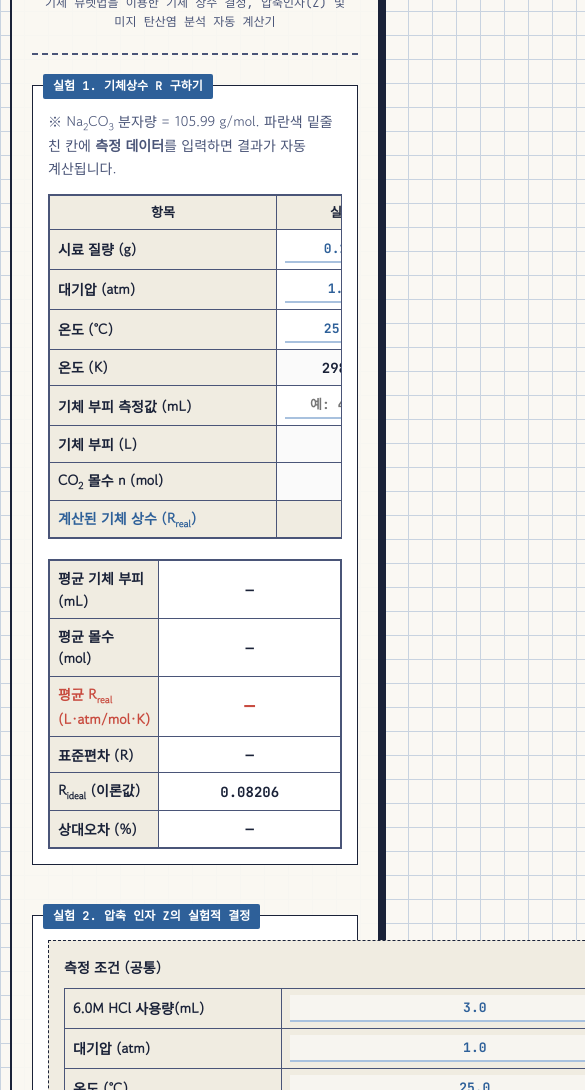
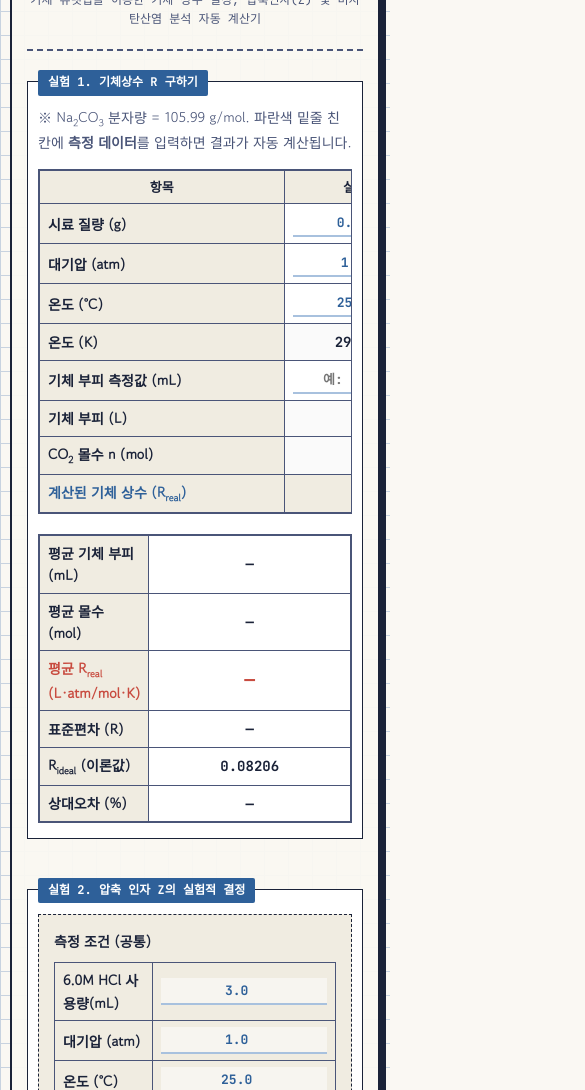
Before and after one commit to kkckimsk/chemi2026_appsil1, a plain HTML site: page index.html in a window 390 px wide. Shown: the part 109-1199 px from the top of the page, 585 px wide, since content can reach past the window. Drawn offline with Linux system fonts and the light colour scheme.

Commit message:
Add files via upload

```diff
--- a/index.html
+++ b/index.html
@@ -112,7 +112,12 @@
 
   /* 모바일에서 넓게 유지해야 하는 표 */
   .wide-table {
-    min-width: 650px;
+    min-width: 700px;
+  }
+
+  /* 표 안의 내용이 강제로 줄바꿈되며 레이아웃이 망가지는 것을 방지 */
+  .wide-table th, .wide-table td {
+    white-space: nowrap;
   }
 
   th, td {
@@ -166,6 +171,10 @@
 
   /* Grid Layouts for Exp 2 & 3 */
   .grid-2 { display: grid; grid-template-columns: 1fr 2fr; gap: 20px; align-items: start; }
+
+  /* 그리드 자식 요소가 화면을 벗어나는 현상(Grid Blowout) 완벽 방지 */
+  .grid-2 > div { min-width: 0; }
+
   .cond-box { background: var(--paper-dark); padding: 15px; border: 1px dashed var(--ink); }
   .cond-box .table-wrapper { margin-bottom: 0; border: none; }
 
@@ -184,14 +193,14 @@
     }
 
     .notebook {
-      padding: 30px 20px;
+      padding: 30px 15px;
     }
 
-    h1 { font-size: 32px; }
+    h1 { font-size: 30px; }
     .subtitle { font-size: 12px; }
 
     section {
-      padding: 24px 15px 15px 15px;
+      padding: 24px 10px 15px 10px;
     }
 
     .section-title {
@@ -301,7 +310,7 @@
     </div>
 
     <div class="table-wrapper" style="max-width: 450px; margin: 0 auto; border: 1px solid var(--ink-light);">
-      <table>
+      <table style="min-width: 100%;">
         <tbody>
           <tr><td class="title-col">평균 기체 부피 (mL)</td><td><span class="calc-val" id="e1_avg_v">—</span></td></tr>
           <tr><td class="title-col">평균 몰수 (mol)</td><td><span class="calc-val" id="e1_avg_n">—</span></td></tr>
@@ -321,7 +330,7 @@
       <div class="cond-box">
         <h3 style="font-size: 14px; margin-bottom: 10px;">측정 조건 (공통)</h3>
         <div class="table-wrapper">
-          <table>
+          <table style="min-width: 100%;">
             <tr><td class="title-col">6.0M HCl 사용량(mL)</td><td><input type="number" id="e2_hcl_used" value="3.0" step="0.1"></td></tr>
             <tr><td class="title-col">대기압 (atm)</td><td><input type="number" id="e2_p" value="1.0" step="0.01"></td></tr>
             <tr><td class="title-col">온도 (°C)</td><td><input type="number" id="e2_tc" value="25.0" step="0.1"></td></tr>
@@ -405,7 +414,7 @@
     <div class="grid-2">
       <div>
         <div class="table-wrapper">
-          <table>
+          <table style="min-width: 100%;">
             <tr><td class="title-col" style="width: 50%;">미지 시료 질량 m (g)</td><td><input type="number" id="e3_m" value="0.15" step="0.01"></td></tr>
             <tr><td class="title-col">대기압 P (atm)</td><td><input type="number" id="e3_p" value="1.0" step="0.01"></td></tr>
             <tr><td class="title-col">온도 (°C)</td><td><input type="number" id="e3_tc" value="25.0" step="0.1"></td></tr>
```
